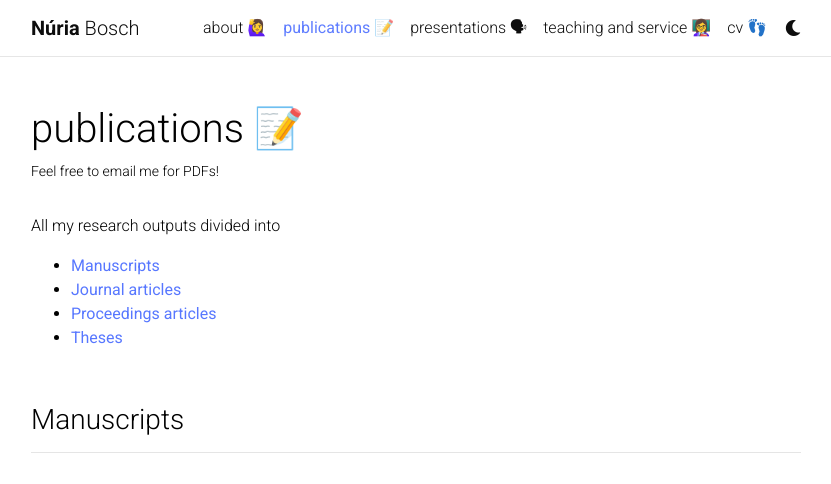
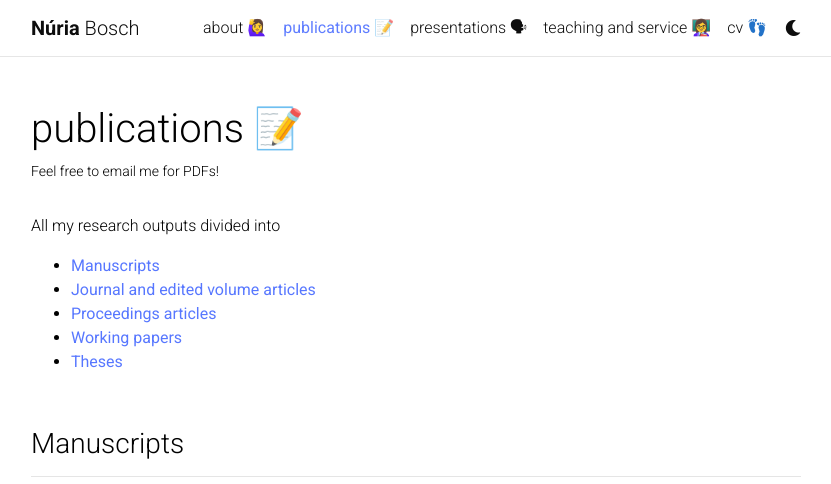
Before and after one commit to nuria-bosch/nuria-bosch.github.io, a Jekyll site: the page built from _pages/publications.md, in a window 1280 px wide and 1400 px high. Shown: the top 484 px of the window, without its empty margins (224-1055 px from the left). Built offline with Jekyll 4.4.1, drawn with Linux system fonts in a browser that asks for light colours; comment, search, counter and statistics services are not loaded; a style sheet for code colours, icons or effects is not loaded; grey boxes are pictures that could not be loaded.

Commit message:
Update publications.md

```diff
--- a/_pages/publications.md
+++ b/_pages/publications.md
@@ -18,8 +18,9 @@
 <p>
 <ul>
     <li><a href="#manuscript"><b>Manuscripts</b></a></li>
-    <li><a href="#journal"><b>Journal articles</b></a></li>
+    <li><a href="#journal"><b>Journal and edited volume articles</b></a></li>
     <li><a href="#proceedings"><b>Proceedings articles</b></a></li>
+    <li><a href="#working"><b>Working papers</b></a></li>
     <li><a href="#theses"><b>Theses</b></a></li>
 </ul>
 </p>
@@ -44,6 +45,10 @@
 
 {% bibliography -f proceedings %}
 
+<a id="journal"><h3 style="margin-top: 3.3rem; margin-bottom: 0.3rem;">Working papers</h3></a>
+<hr style="color: var(--global-text-color); height: 1px; margin-bottom: 2rem;">
+{% bibliography -f workingpapers %}
+
 <a id="theses"><h3 style="margin-top: 3rem; margin-bottom: 0.3rem;">Theses</h3></a>
 <hr style="color: var(--global-text-color); height: 1px; margin-bottom: 2rem;">
 
```
